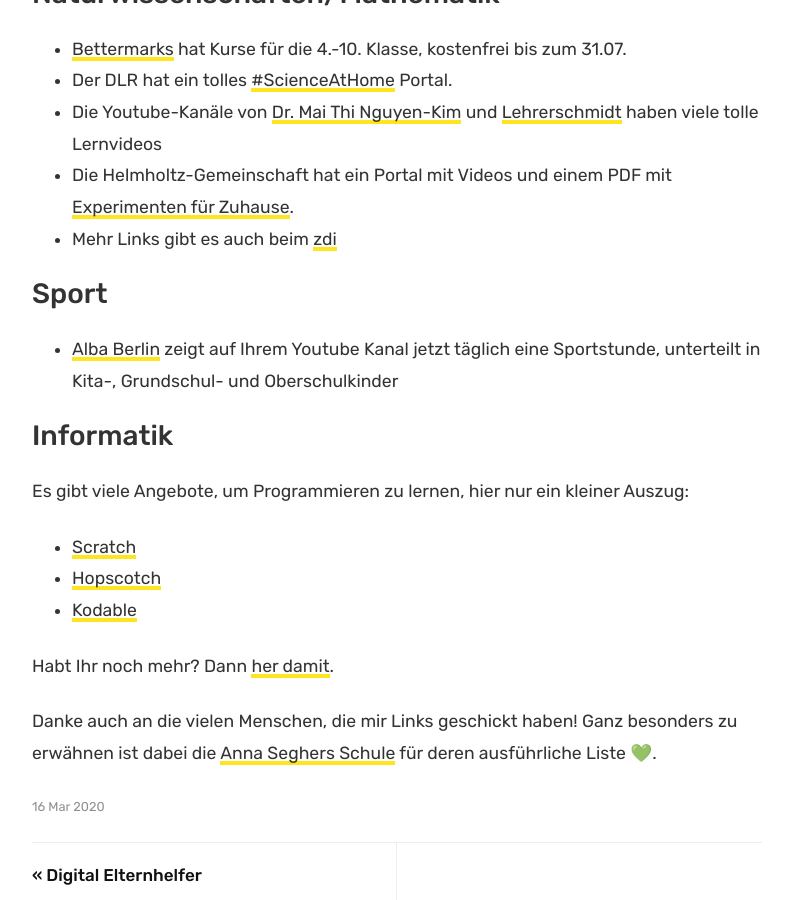
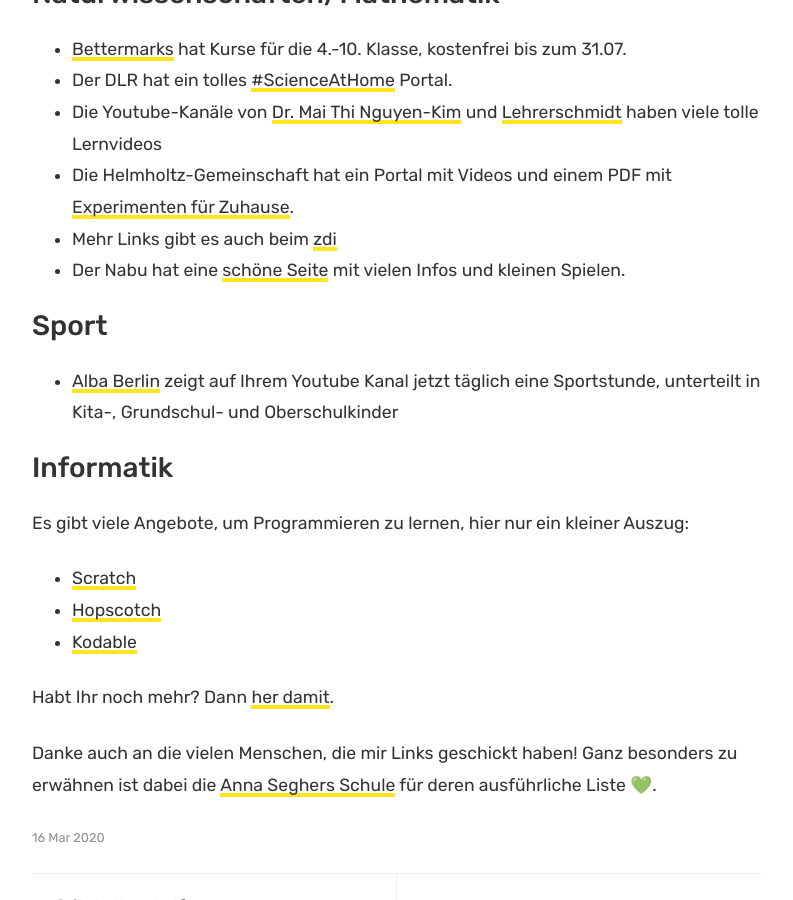
Before and after one commit to papiberlin/website, a Jekyll site: the page built from _posts/2020-03-16-corona-resources.md, in a window 1280 px wide and 900 px high, scrolled down 3508 px. Shown: the whole window, without its empty margins (433-1226 px from the left). Built offline with Jekyll 4.4.1, drawn with Linux system fonts in a browser that asks for light colours.

Commit message:
added nabu

```diff
--- a/_posts/2020-03-16-corona-resources.md
+++ b/_posts/2020-03-16-corona-resources.md
@@ -94,6 +94,7 @@
 * Die Youtube-Kanäle von [Dr. Mai Thi Nguyen-Kim](https://www.youtube.com/c/maiLab) und [Lehrerschmidt](https://www.youtube.com/channel/UCy0FxMgGUlRnkxCoNZUNRQQ) haben viele tolle Lernvideos
 * Die Helmholtz-Gemeinschaft hat ein Portal mit Videos und einem PDF mit [Experimenten für Zuhause](https://www.helmholtz.de/index.php?id=5360).
 * Mehr Links gibt es auch beim [zdi](https://www.zdi-portal.de/mint-trotz-corona-linkliste-fuer-zuhause/)
+* Der Nabu hat eine [schöne Seite](https://www.nabu.de/natur-und-landschaft/natur-erleben/27778.html) mit vielen Infos und kleinen Spielen.
 
 ### Sport
 
```
